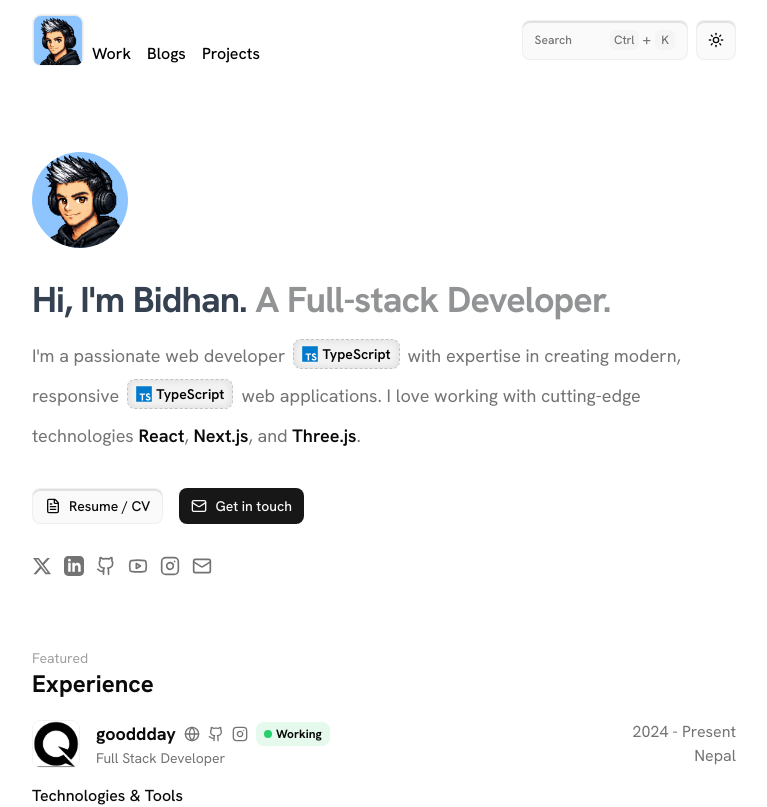
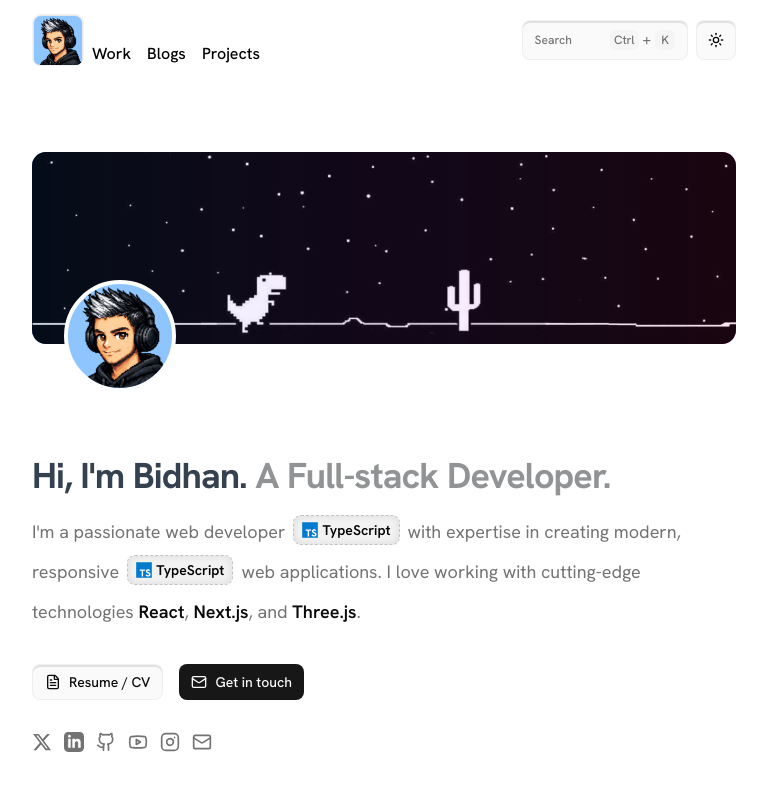
Before and after one commit to bidhandhakal/portfolio-v2, a Next.js app: page / in a window 1280 px wide. Shown: the top 807 px of the page, without its empty margins (256-1023 px from the left). Built offline with nearby package versions, Linux system fonts and the light colour scheme.

Commit message:
feat: add banner

```diff
--- a/src/components/home/hero.tsx
+++ b/src/components/home/hero.tsx
@@ -22,8 +22,18 @@ export function Hero() {
   return (
     <section className="py-12 md:py-10">
       <div className="flex flex-col gap-8">
-        <div className="flex items-center gap-4">
-          <div className="size-24 rounded-full dark:bg-yellow-300 bg-blue-300">
+        {/* Banner Image */}
+        <div className="relative w-full">
+          <div className="h-32 md:h-48 w-full rounded-xl overflow-hidden bg-linear-to-r from-blue-500 via-purple-500 to-pink-500">
+            <img
+              src="/experiences/banner.jpg"
+              alt="Profile Banner"
+              className="w-full h-full object-cover opacity-90"
+            />
+          </div>
+          {/* Avatar positioned to overlap banner */}
+          <div className="absolute -bottom-12 left-4 md:left-8">
+            <div className="size-24 md:size-28 rounded-full dark:bg-yellow-300 bg-blue-300 border-4 border-background">
               <Avatar className="h-full w-full">
                 <AvatarImage
                   src="/avatars/avatar.png"
@@ -34,6 +44,10 @@ export function Hero() {
               </Avatar>
             </div>
           </div>
+        </div>
+
+        {/* Spacer for avatar overlap */}
+        <div className="h-12"></div>
 
         {/* // about div */}
         <div className="space-y-4">
```
Also changed, not shown: public/experiences/banner.jpg (added). Lines whose indentation alone changed are shown as unchanged.
